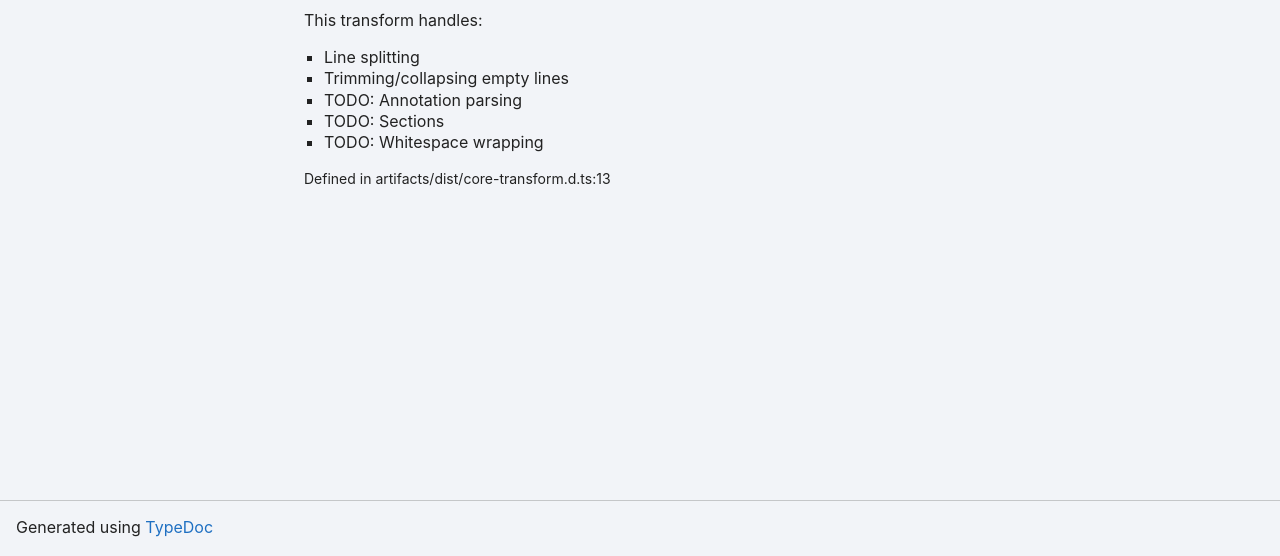
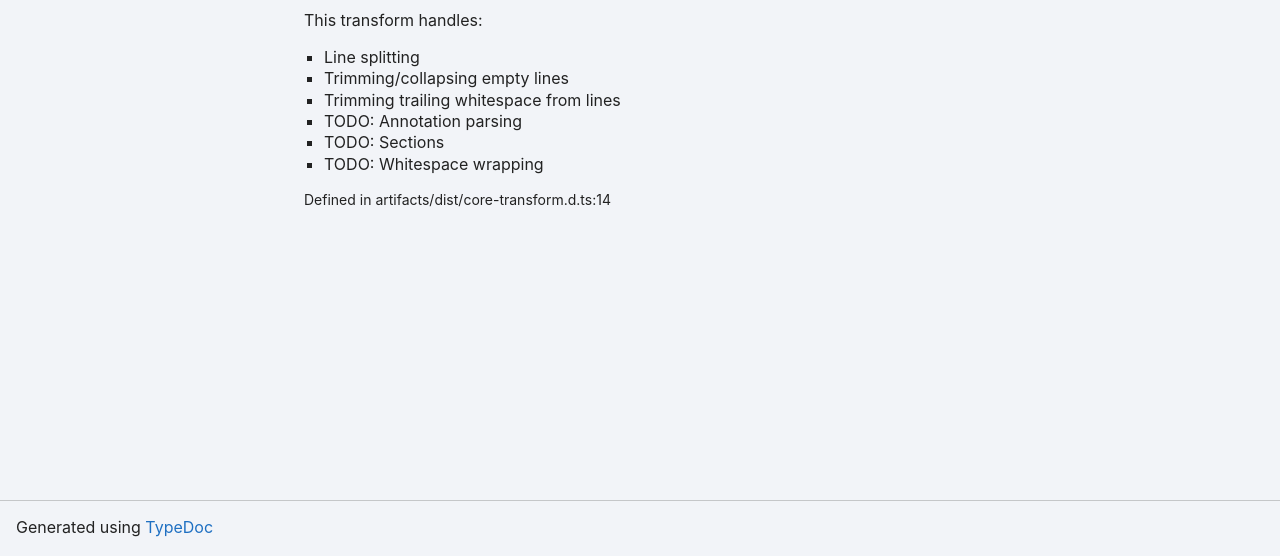
Before and after one commit to ezzatron/impasto, a plain HTML site: page variables/coreTransform.html in a window 1280 px wide. Shown: the part 244-800 px from the top of the page. Drawn offline with Linux system fonts and the light colour scheme.

Commit message:
Deploying to gh-pages from @ ezzatron/impasto@64fdcf4c7561ca1a34918309220a1d6a282e6920 🚀

```diff
--- a/variables/coreTransform.html
+++ b/variables/coreTransform.html
@@ -3,8 +3,9 @@
 <ul>
 <li>Line splitting</li>
 <li>Trimming/collapsing empty lines</li>
+<li>Trimming trailing whitespace from lines</li>
 <li>TODO: Annotation parsing</li>
 <li>TODO: Sections</li>
 <li>TODO: Whitespace wrapping</li>
 </ul>
-</div><div class="tsd-comment tsd-typography"></div><aside class="tsd-sources"><ul><li>Defined in artifacts/dist/core-transform.d.ts:13</li></ul></aside></div><div class="col-sidebar"><div class="page-menu"><div class="tsd-navigation settings"><details class="tsd-accordion"><summary class="tsd-accordion-summary"><svg width="20" height="20" viewBox="0 0 24 24" fill="none" aria-hidden="true"><use href="../assets/icons.svg#icon-chevronDown"></use></svg><h3>Settings</h3></summary><div class="tsd-accordion-details"><div class="tsd-theme-toggle"><label class="settings-label" for="tsd-theme">Theme</label><select id="tsd-theme"><option value="os">OS</option><option value="light">Light</option><option value="dark">Dark</option></select></div></div></details></div></div><div class="site-menu"><nav id="tsd-sidebar-links" class="tsd-navigation"><a href="https://github.com/ezzatron/impasto" class="tsd-nav-link">GitHub</a></nav><nav class="tsd-navigation"><a href="../modules.html">impasto</a><ul class="tsd-small-nested-navigation" id="tsd-nav-container"><li>Loading...</li></ul></nav></div></div></div><footer><p class="tsd-generator">Generated using <a href="https://typedoc.org/" target="_blank">TypeDoc</a></p></footer><div class="overlay"></div></body></html>
+</div><div class="tsd-comment tsd-typography"></div><aside class="tsd-sources"><ul><li>Defined in artifacts/dist/core-transform.d.ts:14</li></ul></aside></div><div class="col-sidebar"><div class="page-menu"><div class="tsd-navigation settings"><details class="tsd-accordion"><summary class="tsd-accordion-summary"><svg width="20" height="20" viewBox="0 0 24 24" fill="none" aria-hidden="true"><use href="../assets/icons.svg#icon-chevronDown"></use></svg><h3>Settings</h3></summary><div class="tsd-accordion-details"><div class="tsd-theme-toggle"><label class="settings-label" for="tsd-theme">Theme</label><select id="tsd-theme"><option value="os">OS</option><option value="light">Light</option><option value="dark">Dark</option></select></div></div></details></div></div><div class="site-menu"><nav id="tsd-sidebar-links" class="tsd-navigation"><a href="https://github.com/ezzatron/impasto" class="tsd-nav-link">GitHub</a></nav><nav class="tsd-navigation"><a href="../modules.html">impasto</a><ul class="tsd-small-nested-navigation" id="tsd-nav-container"><li>Loading...</li></ul></nav></div></div></div><footer><p class="tsd-generator">Generated using <a href="https://typedoc.org/" target="_blank">TypeDoc</a></p></footer><div class="overlay"></div></body></html>
```
